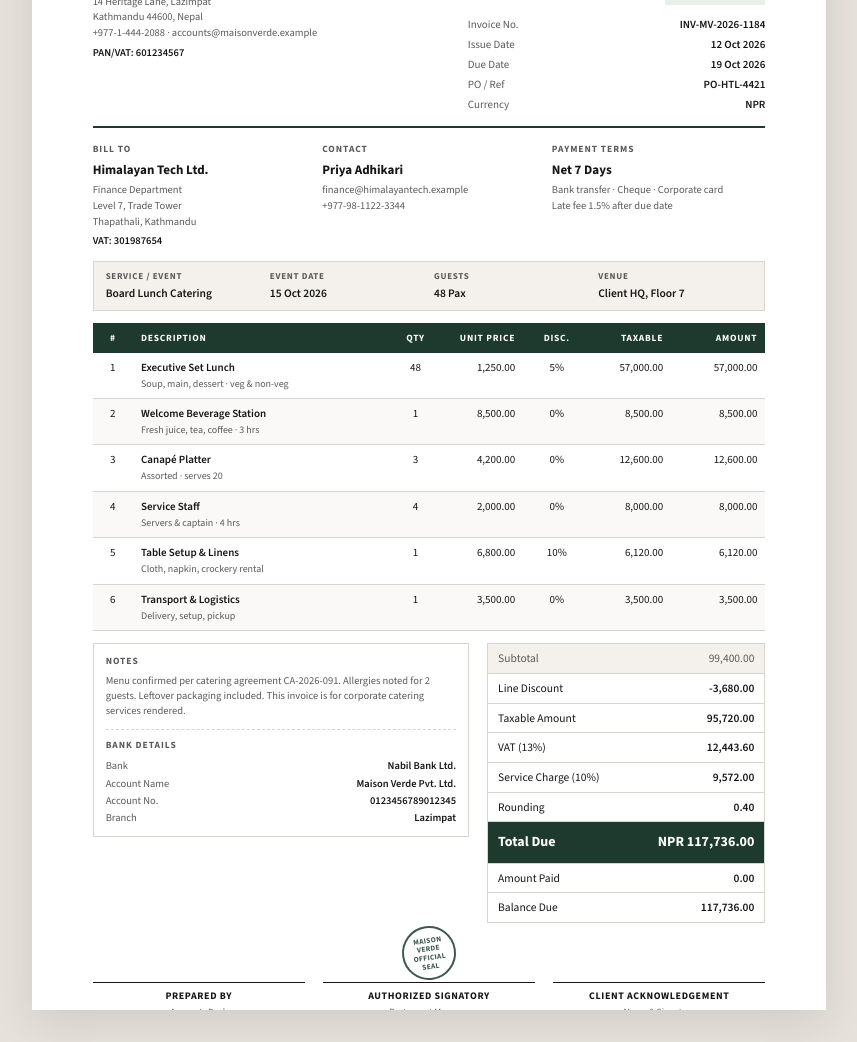
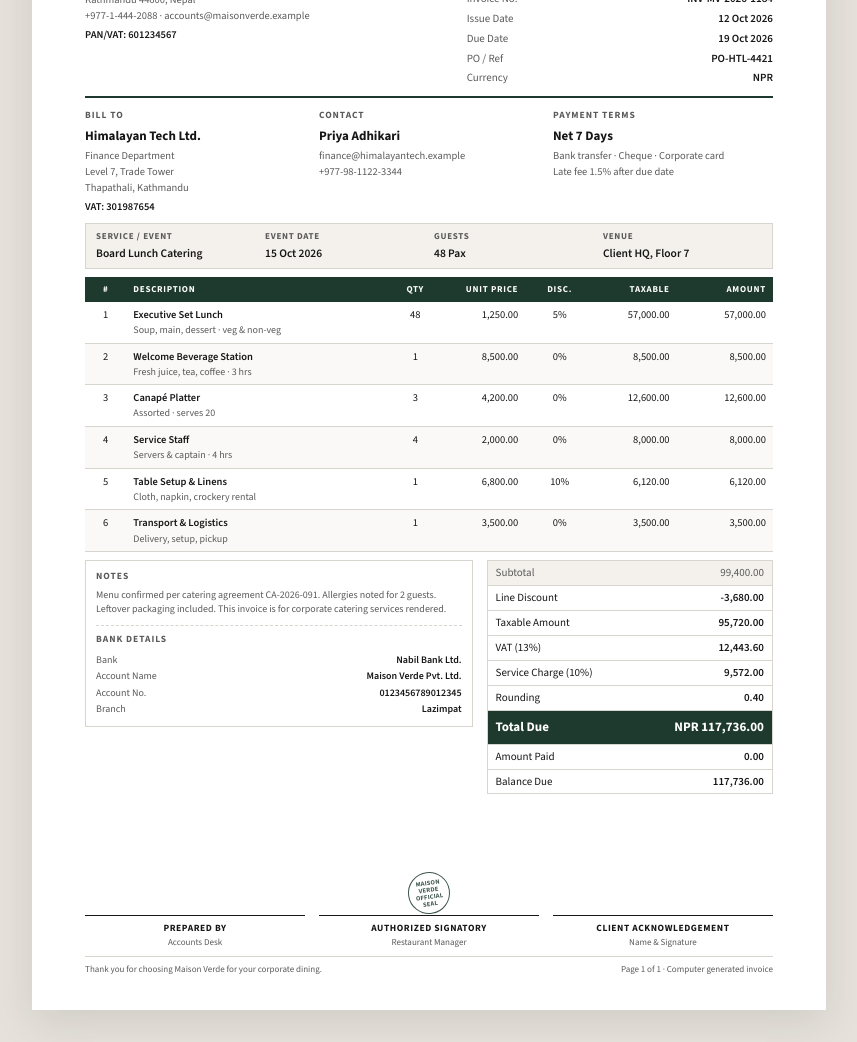
Before and after one commit to brajbhujel/invoice-ui, a plain HTML site: page a4-invoice.html in a window 1280 px wide. Shown: the part 183-1225 px from the top of the page, without its empty margins (211-1068 px from the left). Drawn offline with nearby package versions, Linux system fonts and the light colour scheme.

Commit message:
Refactor invoice layout

```diff
--- a/a4-invoice.html
+++ b/a4-invoice.html
@@ -57,40 +57,41 @@ body{
 .sheet{
   width:210mm;
   min-height:297mm;
-  max-height:297mm;
+  height:297mm;
   margin:16px auto 32px;
-  padding:14mm 16mm 12mm;
+  padding:11mm 14mm 9mm;
   background:var(--paper);
   box-shadow:0 12px 40px rgba(0,0,0,.1);
   display:flex;
   flex-direction:column;
-  overflow:hidden;
+  overflow:visible;
   print-color-adjust:exact;
   -webkit-print-color-adjust:exact;
 }
 .header{
   display:grid;
   grid-template-columns:1.2fr 1fr;
-  gap:18px;
+  gap:14px;
   align-items:start;
-  padding-bottom:12px;
+  padding-bottom:8px;
   border-bottom:2px solid var(--accent);
+  flex-shrink:0;
 }
 .brand-mark{
   display:flex;
   align-items:center;
-  gap:12px;
-  margin-bottom:8px;
+  gap:10px;
+  margin-bottom:6px;
 }
 .logo{
-  width:42px;
-  height:42px;
+  width:36px;
+  height:36px;
   object-fit:contain;
   flex-shrink:0;
 }
 .brand-name{
   font-family:"Cormorant Garamond",Georgia,serif;
-  font-size:28px;
+  font-size:24px;
   font-weight:700;
   line-height:1;
   letter-spacing:-.02em;
@@ -111,22 +112,22 @@ body{
 .invoice-panel{text-align:right}
 .invoice-title{
   font-family:"Cormorant Garamond",Georgia,serif;
-  font-size:34px;
+  font-size:28px;
   font-weight:700;
   line-height:1;
   letter-spacing:-.02em;
-  margin-bottom:8px;
+  margin-bottom:6px;
 }
 .badge{
   display:inline-block;
   background:var(--accent-soft);
   color:var(--accent);
-  font-size:10px;
+  font-size:9.5px;
   font-weight:700;
   letter-spacing:.08em;
   text-transform:uppercase;
-  padding:4px 8px;
-  margin-bottom:10px;
+  padding:3px 7px;
+  margin-bottom:6px;
 }
 .meta-table{
   width:100%;
@@ -139,8 +140,9 @@ body{
 .parties{
   display:grid;
   grid-template-columns:1fr 1fr 1fr;
-  gap:16px;
-  margin:14px 0 12px;
+  gap:14px;
+  margin:10px 0 8px;
+  flex-shrink:0;
 }
 .label{
   font-size:9.5px;
@@ -158,8 +160,9 @@ body{
   gap:10px;
   background:var(--soft);
   border:1px solid var(--line);
-  padding:8px 12px;
-  margin-bottom:12px;
+  padding:6px 10px;
+  margin-bottom:8px;
+  flex-shrink:0;
 }
 .event-bar .k{font-size:9px;font-weight:700;letter-spacing:.08em;text-transform:uppercase;color:var(--muted)}
 .event-bar .v{font-size:11.5px;font-weight:600;margin-top:2px}
@@ -171,21 +174,21 @@ body{
 .items thead th{
   background:var(--accent);
   color:#fff;
-  font-size:9.5px;
+  font-size:9px;
   font-weight:700;
   letter-spacing:.08em;
   text-transform:uppercase;
-  padding:8px 8px;
+  padding:6px 7px;
   text-align:left;
   border:0;
 }
 .items thead th.r{text-align:right}
 .items thead th.c{text-align:center}
 .items tbody td{
-  padding:7px 8px;
+  padding:5px 7px;
   border-bottom:1px solid var(--line);
   vertical-align:top;
-  font-size:11px;
+  font-size:10.5px;
 }
 .items tbody tr:nth-child(even) td{background:#faf9f7}
 .items .col-no{width:6%}
@@ -202,22 +205,23 @@ body{
 .lower{
   display:grid;
   grid-template-columns:1.15fr .85fr;
-  gap:18px;
-  margin-top:12px;
+  gap:14px;
+  margin-top:8px;
   align-items:start;
+  flex-shrink:0;
 }
 .notes-block{
   border:1px solid var(--line);
-  padding:10px 12px;
+  padding:8px 10px;
   background:#fff;
 }
-.notes-block p{color:var(--muted);font-size:10.5px;margin-top:4px}
+.notes-block p{color:var(--muted);font-size:10px;margin-top:3px}
 .bank{
-  margin-top:10px;
+  margin-top:8px;
   border-top:1px dashed var(--line);
-  padding-top:8px;
+  padding-top:6px;
 }
-.bank-row{display:flex;justify-content:space-between;gap:8px;font-size:10.5px;padding:1px 0}
+.bank-row{display:flex;justify-content:space-between;gap:8px;font-size:10px;padding:1px 0}
 .bank-row span:first-child{color:var(--muted)}
 .bank-row span:last-child{font-weight:600;text-align:right}
 .totals{
@@ -226,8 +230,8 @@ body{
   border:1px solid var(--line);
 }
 .totals td{
-  padding:6px 10px;
-  font-size:11.5px;
+  padding:4px 8px;
+  font-size:11px;
   border-bottom:1px solid var(--line);
 }
 .totals td:last-child{text-align:right;font-weight:600;font-variant-numeric:tabular-nums}
@@ -236,63 +240,64 @@ body{
 .totals .grand td{
   background:var(--accent);
   color:#fff;
-  font-size:14px;
+  font-size:13px;
   font-weight:700;
-  padding:10px;
+  padding:7px 8px;
 }
 .signatures{
   margin-top:auto;
-  padding-top:18px;
+  padding-top:10px;
   display:grid;
   grid-template-columns:repeat(3,1fr);
-  gap:18px;
+  gap:14px;
+  flex-shrink:0;
 }
 .sig{
   text-align:center;
-  min-height:78px;
   display:flex;
   flex-direction:column;
   justify-content:flex-end;
 }
 .sig-line{
-  height:42px;
+  height:36px;
   border-bottom:1px solid var(--ink);
-  margin-bottom:6px;
+  margin-bottom:5px;
   display:flex;
   align-items:flex-end;
   justify-content:center;
   position:relative;
 }
 .stamp{
-  width:54px;
-  height:54px;
-  border:2px solid var(--accent);
+  width:42px;
+  height:42px;
+  border:1.5px solid var(--accent);
   border-radius:50%;
   color:var(--accent);
   display:flex;
   align-items:center;
   justify-content:center;
   text-align:center;
-  font-size:7.5px;
+  font-size:6.5px;
   font-weight:700;
-  letter-spacing:.04em;
+  letter-spacing:.03em;
   text-transform:uppercase;
-  line-height:1.15;
+  line-height:1.1;
   opacity:.85;
   transform:rotate(-8deg);
-  margin-bottom:2px;
+  margin-bottom:1px;
 }
-.sig-label{font-size:10px;font-weight:700;letter-spacing:.06em;text-transform:uppercase}
-.sig-sub{font-size:9.5px;color:var(--muted);margin-top:2px}
+.sig-label{font-size:9.5px;font-weight:700;letter-spacing:.06em;text-transform:uppercase}
+.sig-sub{font-size:9px;color:var(--muted);margin-top:2px;line-height:1.2}
 .footer{
-  margin-top:12px;
-  padding-top:8px;
+  margin-top:8px;
+  padding-top:6px;
   border-top:1px solid var(--line);
   display:flex;
   justify-content:space-between;
   gap:12px;
   color:var(--muted);
-  font-size:9.5px;
+  font-size:9px;
+  flex-shrink:0;
 }
 @media print{
   @page{size:A4 portrait;margin:0}
@@ -302,16 +307,15 @@ body{
     width:210mm;
     height:297mm;
     min-height:297mm;
-    max-height:297mm;
     margin:0;
     box-shadow:none;
     page-break-after:avoid;
     page-break-inside:avoid;
-    overflow:hidden;
+    overflow:visible;
   }
 }
 @media screen and (max-width:860px){
-  .sheet{width:100%;min-height:auto;max-height:none;margin:12px;padding:18px}
+  .sheet{width:100%;min-height:auto;height:auto;margin:12px;padding:18px}
   .header,.parties,.event-bar,.lower,.signatures{grid-template-columns:1fr}
   .invoice-panel{text-align:left}
   .items{display:block;overflow-x:auto}
```
